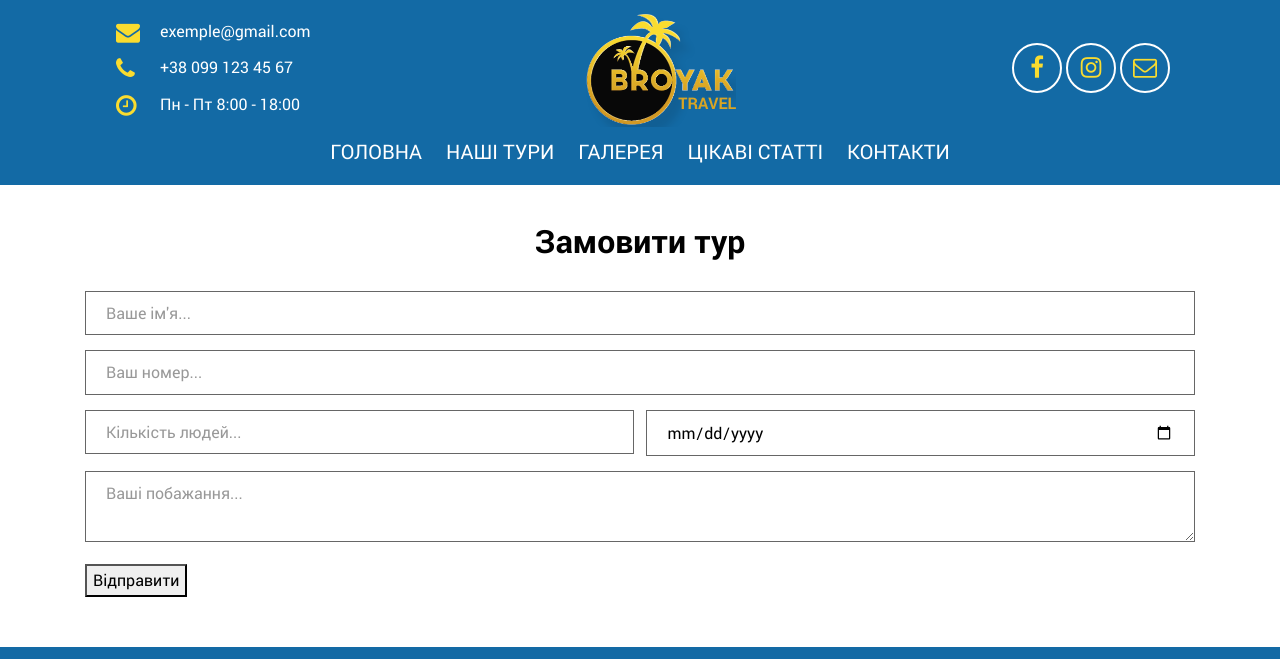
After one commit to denkondratiev/broyak-travel, a web app: file app/callback.html in a window 1280 px wide. The commit adds this page. Shown: the top 659 px of the page. Run offline with its HTML, style and script files only (its server is not run), Linux system fonts and the light colour scheme.

Commit message:
Add callback-page mail.php and some css for them

```diff
--- /dev/null
+++ b/app/callback.html
@@ -0,0 +1,161 @@
+<!DOCTYPE html>
+<html lang="ru">
+
+<head>
+
+  <meta charset="utf-8">
+
+  <title>Broyak-travel</title>
+  <meta name="description" content="">
+
+  <meta http-equiv="X-UA-Compatible" content="IE=edge">
+  <meta name="viewport" content="width=device-width, initial-scale=1, maximum-scale=1">
+
+  <!-- Template Basic Images Start -->
+  <meta property="og:image" content="path/to/image.jpg">
+  <link rel="icon" href="img/favicon/favicon.ico">
+  <link rel="apple-touch-icon" sizes="180x180" href="img/favicon/apple-touch-icon-180x180.png">
+  <!-- Template Basic Images End -->
+
+  <!-- Custom Browsers Color Start -->
+  <meta name="theme-color" content="#000">
+  <!-- Custom Browsers Color End -->
+
+  <link rel="stylesheet" href="css/main.min.css">
+   <link rel="stylesheet" href="css/page.min.css">
+
+</head>
+
+<body>
+
+  <!-- Custom HTML -->
+<header class="main-head page-main-header">
+  <div class="main-header">
+    <div class="contacts">
+      <div class="contact-item contact-mail">
+        <i class="fa fa-envelope" aria-hidden="true"></i>
+        <div class="bio">exemple@gmail.com</div>
+      </div>
+      <div class="contact-item contact-tel">
+        <i class="fa fa-phone" aria-hidden="true"></i>
+        <div class="bio">+38 099 123 45 67</div>
+      </div>
+      <div class="contact-item contact-time">
+        <i class="fa fa-clock-o" aria-hidden="true"></i>
+        <div class="bio">Пн - Пт 8:00 - 18:00</div>
+      </div>
+    </div>
+    <div class="logo">
+      <a href="index.html"><img src="img/logo-3.png" alt="broyak-travel"></a>
+      <span>Travel</span>
+    </div>
+    <div class="social">
+      <a href="https://www.facebook.com/" target="blank"><i class="fa fa-facebook" aria-hidden="true"></i></a>
+      <a href="https://www.instagram.com/" target="blank"><i class="fa fa-instagram" aria-hidden="true"></i></a>
+      <a href="mailto:broyak-travel@gmail.com/" target="blank"><i class="fa fa-envelope-o" aria-hidden="true"></i></a>
+    </div>
+  </div>
+
+  <div class="main-menu">
+    <div id="nav-icon">
+      <span></span>
+      <span></span>
+      <span></span>
+    </div>
+    <ul class="menu">
+      <li class="menu-item"><a class="menu-link" href="index.html">Головна</a></li>
+      <li class="menu-item"><a class="menu-link" href="#tours">Наші тури</a></li>
+      <li class="menu-item"><a class="menu-link" href="#gallery">Галерея</a></li>
+      <li class="menu-item"><a class="menu-link" href="#blog">Цікаві статті</a></li>
+      <li class="menu-item"><a class="menu-link" href="#contacts">Контакти</a></li>
+    </ul>
+  </div>
+</header>
+
+<section class="s-form">
+  <div class="container">
+    <div class="row">
+      <div class="col-12">
+
+          <form class="callback">
+            <div class="success"><span>Дякуємо за заявку!!!</span></div>
+            <!-- Hidden Required Fields -->
+            <input type="hidden" name="project_name" value="Broyak-tavel">
+            <input type="hidden" name="admin_email" value="admin@gmail.com">
+            <input type="hidden" name="form_subject" value="Замовлення з сайту">
+            <input type="hidden" name="Головна" value="Головна">
+            <!-- END Hidden Required Fields -->
+            <div class="formhead"><h3>Замовити тур</h3></div>
+
+            <input type="text" name="Ім'я" placeholder="Ваше ім'я..." required>
+            <input type="tel" name="Телефон" class="phone-number" placeholder="Ваш номер..." required>
+            <input type="number" name="Кількість людей" placeholder="Кількість людей...">
+            <input type="date" name="Дата" required>
+            <textarea type="text" name="Побажання" placeholder="Ваші побажання..."></textarea>
+            <button class="button button-call">Відправити</button>
+          </form>
+
+      </div>
+    </div>
+  </div>
+</section>
+
+<footer id="contacts" class="my-footer">
+        <div class="main-footer">
+          <div class="container">
+            <div class="row">
+
+              <div class="col-md-4 col-sm-6 col-12 order">
+                <div class="footer-column flex-wrap">
+                  <img src="img/logo-3.png" class="logo-footer" alt="">
+                  <p>&copy Всі права захищено</p>
+                  <div class="social">
+                    <a href="https://www.facebook.com/" target="blank"><i class="fa fa-facebook" aria-hidden="true"></i></a>
+                    <a href="https://www.instagram.com/" target="blank"><i class="fa fa-instagram" aria-hidden="true"></i></a>
+                    <a href="mailto:broyak-travel@gmail.com/" target="blank"><i class="fa fa-envelope-o" aria-hidden="true"></i></a>
+                  </div>
+                </div>
+              </div>
+
+
+              <div class="col-md-4 col-sm-6 col-12">
+                <div class="footer-column">
+                  <div class="contacts-footer">
+                    <div class="contact-item contact-adress">
+                      <i class="fa fa-map-marker" aria-hidden="true"></i>
+                      <div class="bio">м.Вінниця, вул.Келецька 56</div>
+                    </div>
+                    <div class="contact-item contact-mail">
+                      <i class="fa fa-envelope" aria-hidden="true"></i>
+                      <div class="bio">exemple@gmail.com</div>
+                    </div>
+                    <div class="contact-item contact-tel">
+                      <i class="fa fa-phone" aria-hidden="true"></i>
+                      <div class="bio">+38 099 123 45 67</div>
+                    </div>
+                    <div class="contact-item contact-time">
+                      <i class="fa fa-clock-o" aria-hidden="true"></i>
+                      <div class="bio">Пн - Пт 8:00 - 18:00</div>
+                    </div>
+                  </div>
+                </div>
+              </div>
+
+              <div class="col-md-4 col-12">
+                <div class="footer-column">
+                  <div class="map">
+                    <iframe src="https://www.google.com/maps/embed?pb=!1m18!1m12!1m3!1d2605.704493502412!2d28.423433815336367!3d49.22513108276829!2m3!1f0!2f0!3f0!3m2!1i1024!2i768!4f13.1!3m3!1m2!1s0x472d5c650c8e9d8f%3A0xe0843997c3e00e80!2z0LLRg9C70LjRhtGPINCa0LXQu9C10YbRjNC60LAsIDU2LCDQktGW0L3QvdC40YbRjywg0JLRltC90L3QuNGG0YzQutCwINC-0LHQu9Cw0YHRgtGMLCAyMTAwMA!5e0!3m2!1suk!2sua!4v1542051974781" width="100%" height="250" frameborder="0" style="border:0" allowfullscreen></iframe>
+                  </div>
+                </div>
+              </div>
+            </div>
+          </div>
+        </div>
+
+      </footer>
+
+      <div class="top" title="Наверх"><i class="fa fa-angle-double-up"></i></div>
+
+  <script src="js/scripts.min.js"></script>
+</body>
+</html>
--- a/app/js/common.js
+++ b/app/js/common.js
@@ -59,4 +59,6 @@ $(function() {
 		$('html, body').stop().animate({scrollTop: 0}, 'slow', 'swing');
 	});
 
+
+
 });
--- a/app/sass/_media.sass
+++ b/app/sass/_media.sass
@@ -85,6 +85,11 @@
 		margin: 0 10px
 	.s-slogan
 		margin-bottom: 0
+	.order
+		order: 3
+		display: flex
+		align-items: center
+		flex-direction: column
 
 /*==========  Mobile First  ==========*/
 
--- a/app/sass/main.sass
+++ b/app/sass/main.sass
@@ -33,7 +33,7 @@ h3
 	font-size: 32px
 a
 	outline: none
-	&:active, &:focus
+	&:hover, &:active, &:focus
 		text-decoration: none
 
 
@@ -41,6 +41,11 @@ a
 	position: absolute
 	z-index: 100
 	width: 100%
+.page-main-head
+	position: relative
+	//background-color: #136aa5
+	background-color: #000
+	padding-bottom: 15px
 .main-header
 	display: flex
 	align-items: center
@@ -499,12 +504,6 @@ a
 	position: relative
 	padding-top: 50px
 
-.flex-wrap
-	display: flex
-	flex-direction: column
-	justify-content: center
-	align-items: center
-
 .my-footer
 	padding-top: 50px
 .main-footer
@@ -581,4 +580,64 @@ a
 		right: 25px
 	.fa
 
+.container-form
+	display: flex
+	flex-direction: column
+	justify-content: center
+	align-items: center
+
+//CALLBACK
+input, textarea
+	background-color: transparent
+	border: rgba(#000, .1) 2px solid
+	padding: 8px 20px
+	outline: none
+	display: inline-block
+
+.success
+	display: none
+	position: absolute
+	top: 0
+	right: 0
+	left: 0
+	bottom: 0
+	text-transform: uppercase
+	font-weight: bold
+	font-size: 24px
+	z-index: 10
+	span
+		margin: auto
+	& ~ *
+		transition: all .5 ease
+		&.active
+			& ~ *
+				opacity: .5
+				filter: blur(10px)
+
+.callback
+	position: relative
+	color: #000
+	.formhead
+		text-align: center
+		padding-top: 30px
+	input[type=date], input[type=number]
+		width: 49.5%
+	input[type=date]
+		float: right
+	input, textarea
+		color: #000
+		width: 100%
+		margin-top: 15px
+		&::-webkit-input-placeholder
+			color: #000
+			opacity: .4
+		&::-moz-placeholder
+			color: #000
+			opacity: .4
+		&::-ms-input-placeholder
+			color: #000
+			opacity: .4
+	.button
+		margin-top: 15px
+
 @import "media" // Always at the end
--- a/app/sass/page.sass
+++ /dev/null
@@ -1,4 +0,0 @@
-.main-head
-	position: relative
-	background-color: #136aa5
-	padding-bottom: 15px
```
Also changed, not shown: app/index.html (+29 -28 lines), app/page.html (+20 -20 lines), app/css/main.min.css, app/js/scripts.min.js, 1 other file.
